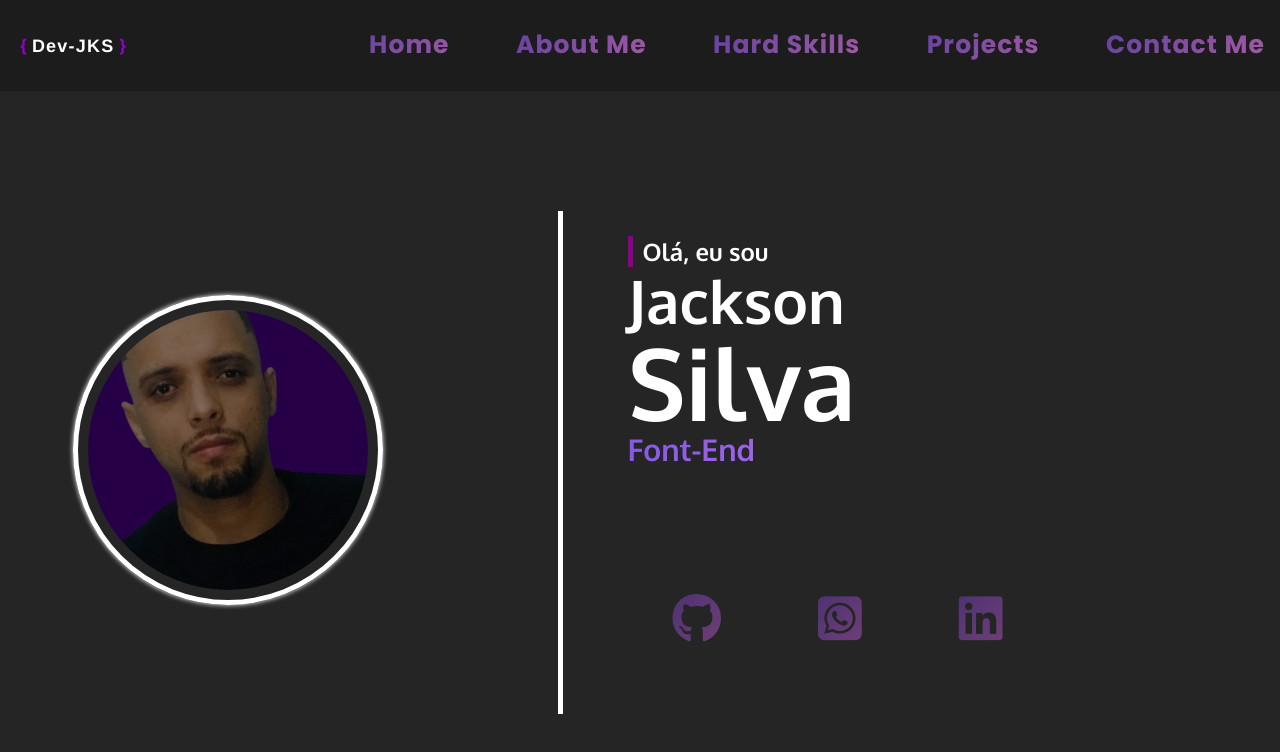
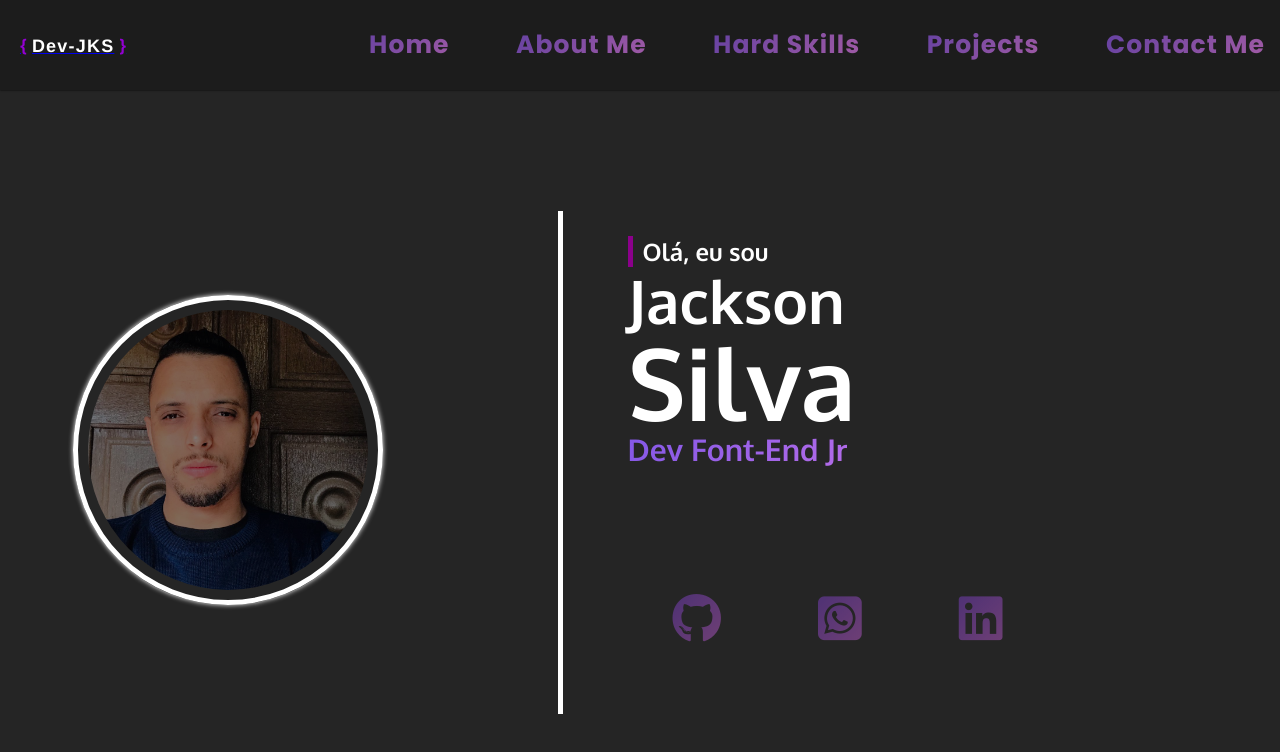
Before and after one commit to cajui54/profile-react, a React (Create React App) app: page / in a window 1280 px wide. Shown: the top 752 px of the page. Built offline with nearby package versions, Linux system fonts and the light colour scheme.

Commit message:
update photo profile

```diff
--- a/src/components/pages/Home.jsx
+++ b/src/components/pages/Home.jsx
@@ -1,6 +1,6 @@
 import React from 'react'
 import HomeStyled from './styledHome'
-import avatar from '../../assets/images/me01.png'
+import avatar from '../../assets/images/photo.jpeg'
 
 const Home = () => {
   return (
@@ -16,7 +16,7 @@ const Home = () => {
           <h2><span></span>Olá, eu sou</h2>
             <p>Jackson</p>
             <p>Silva</p>
-            <p>Font-End</p>
+            <p>Dev Font-End Jr</p>
           </div>
 
 
--- a/src/components/pages/styledHome.js
+++ b/src/components/pages/styledHome.js
@@ -38,7 +38,8 @@ const HomeStyled = styled.section`
 
     }
     img {
-        width: 300px;
+        width: 400px;
+        height: 100%;
         margin: 0 auto;
         filter: brightness(.5) ;
     }
```
Also changed, not shown: src/assets/images/photo.jpeg (added).
